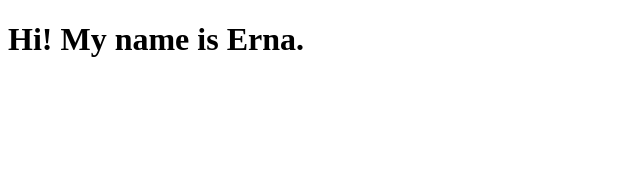
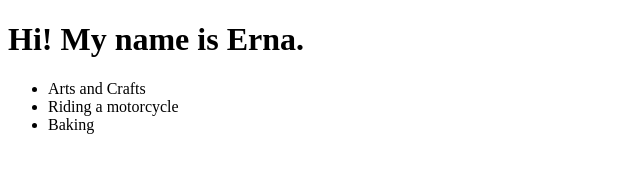
Before and after one commit to ooernica/Hello_World, a plain HTML site: page index.html in a window 1280 px wide. Shown: the whole page, without its empty margins (0-640 px from the left). Drawn offline with Linux system fonts and the light colour scheme.

Commit message:
Added favorite hobbies

```diff
--- a/index.html
+++ b/index.html
@@ -8,5 +8,10 @@
 </head>
 <body>
     <h1> Hi! My name is Erna.</h1>
+    <ul>
+        <li>Arts and Crafts</li>
+        <li>Riding a motorcycle</li>
+        <li>Baking</li>
+    </ul>
 </body>
 </html>
```
